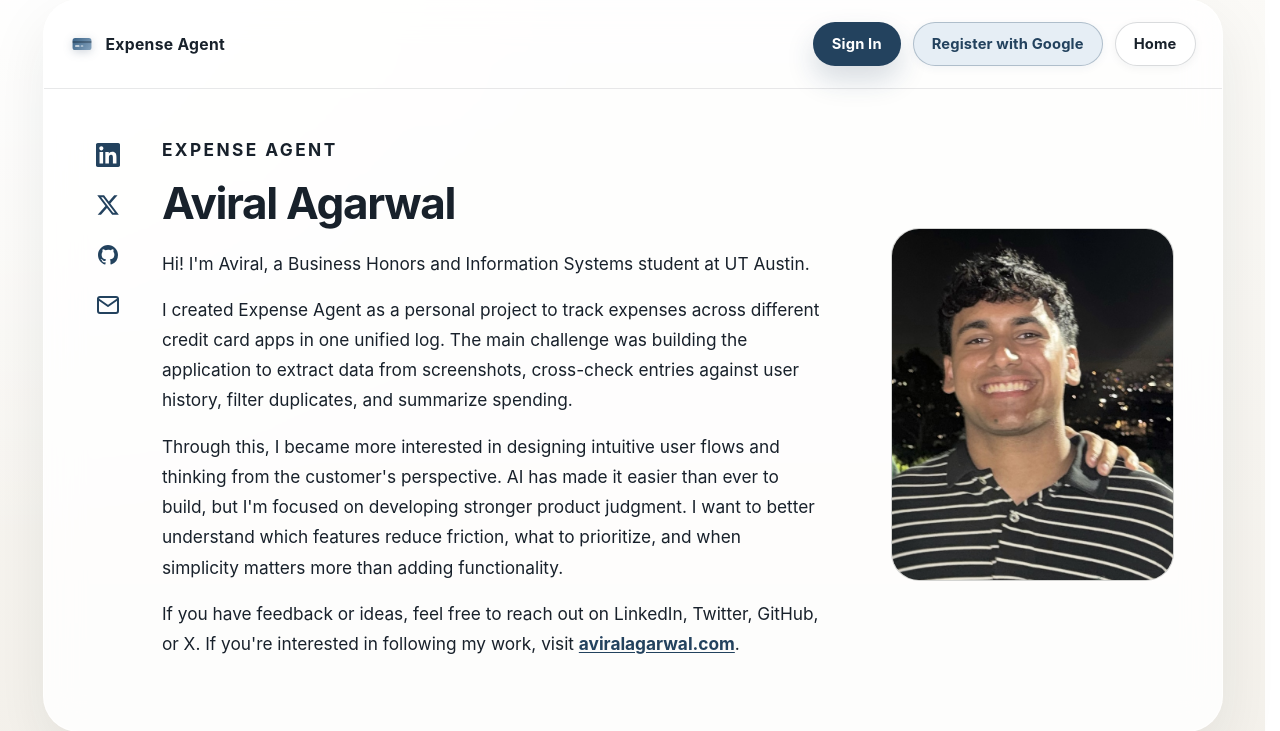
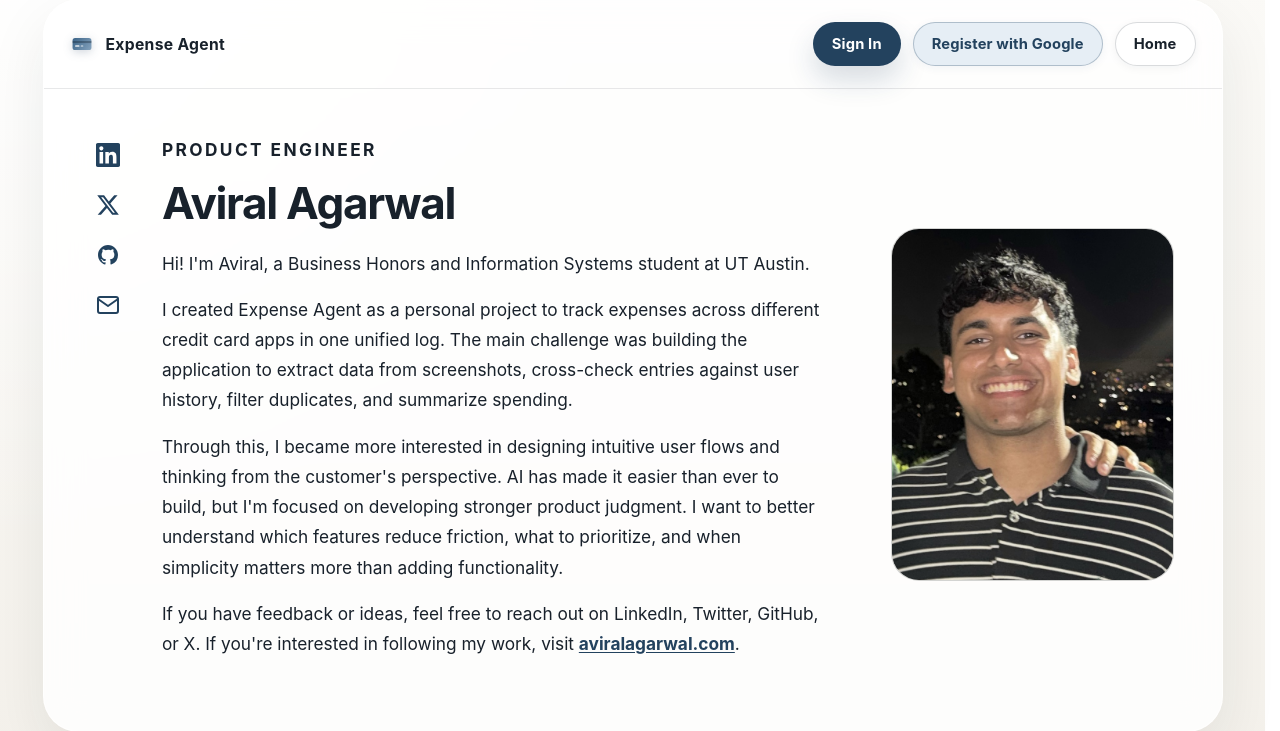
Before and after one commit to aviralagarwal1/expense-agent, a Flask app: page /about in a window 1280 px wide. Shown: the part 25-756 px from the top of the page. Run offline with Flask 3, Linux system fonts and the light colour scheme.

Commit message:
Update eyebrow on about.html

```diff
--- a/templates/about.html
+++ b/templates/about.html
@@ -371,7 +371,7 @@
           </div>
 
           <div class="about-copy">
-            <p class="about-eyebrow">Expense Agent</p>
+            <p class="about-eyebrow">Product Engineer</p>
             <h1 id="about-name">Aviral Agarwal</h1>
             <p>
               Hi! I'm Aviral, a Business Honors and Information Systems student at UT Austin.
```
